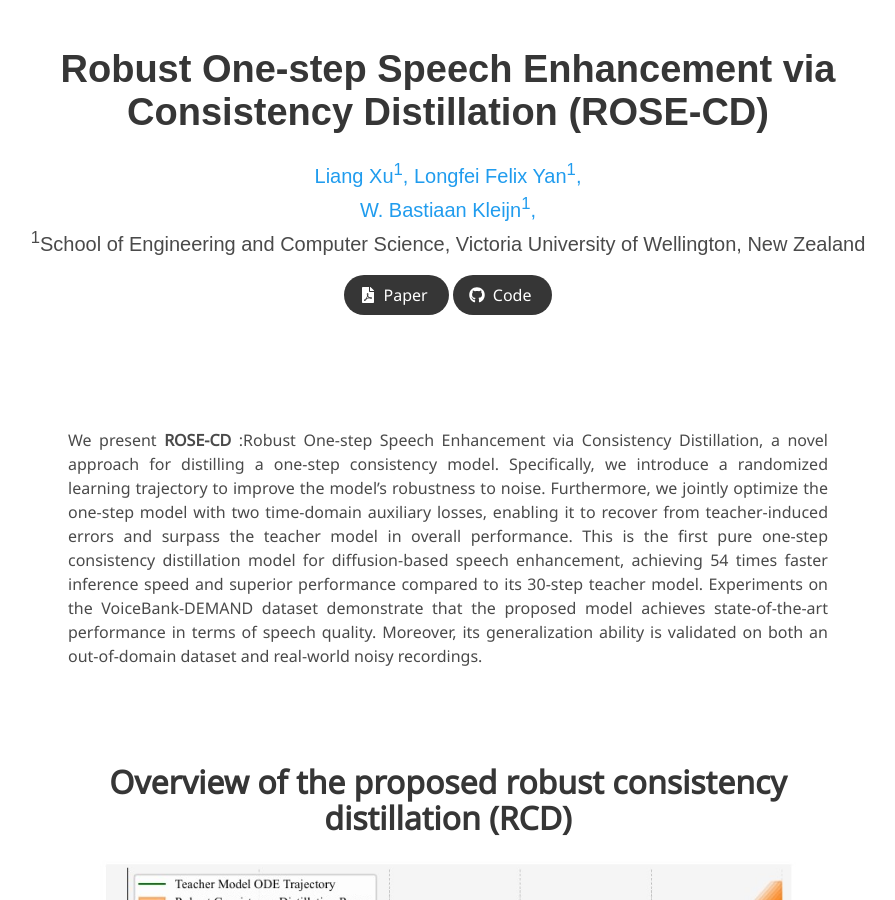
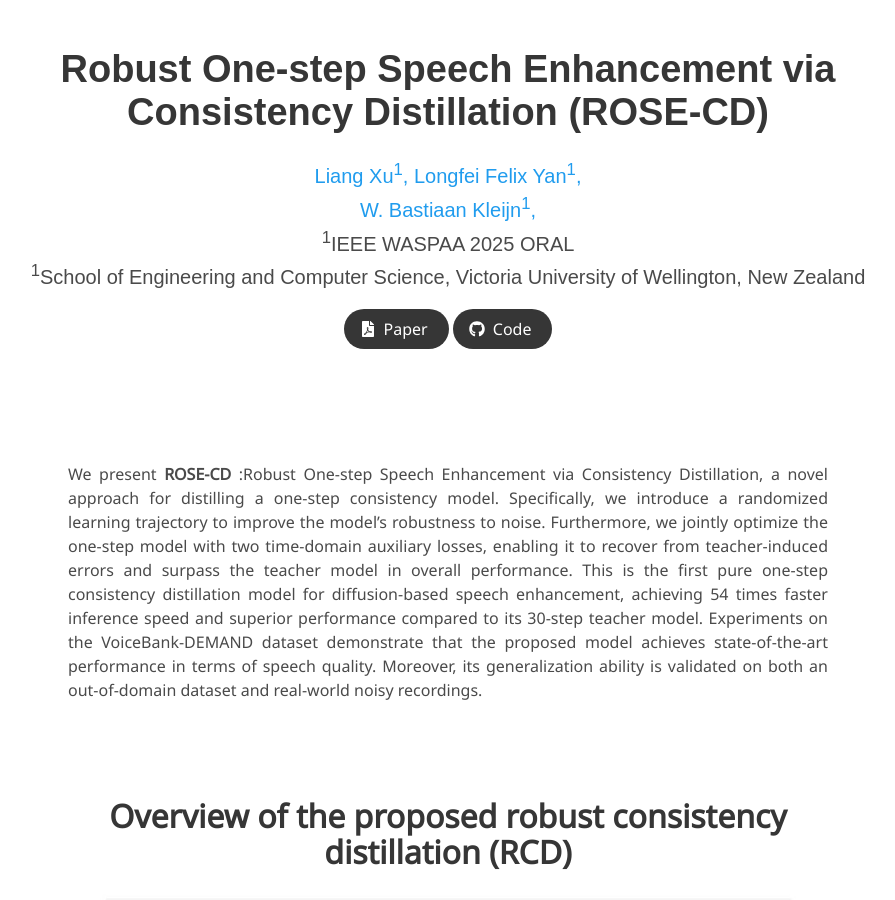
Before and after one commit to LiangXu123/LiangXu123.github.io, a Jekyll site: the page rosecd/index.html, which Jekyll copies as it is, in a window 1280 px wide and 900 px high. Shown: the whole window, without its empty margins (192-1087 px from the left). Built offline with Jekyll 4.4.1, drawn with Linux system fonts in a browser that asks for light colours; nearby versions of some CDN libraries; some web fonts are replaced; library files that are not in the unit come from our copies; a style sheet for code colours, icons or effects is not loaded.

Commit message:
update WASPAA ORAL

```diff
--- a/rosecd/index.html
+++ b/rosecd/index.html
@@ -58,7 +58,9 @@
             <span class="author-block">
               <a href="https://ieeexplore.ieee.org/author/38559192800">W. Bastiaan Kleijn<sup>1</sup>, </a></span>
           </div>
-
+          <div class="is-size-5 publication-authors">
+            <span class="author-block"><sup>1</sup>IEEE WASPAA 2025 ORAL</span>
+          </div>
           <div class="is-size-5 publication-authors">
             <span class="author-block"><sup>1</sup>School of Engineering and Computer Science, Victoria University of Wellington, New Zealand</span>
           </div>
```
